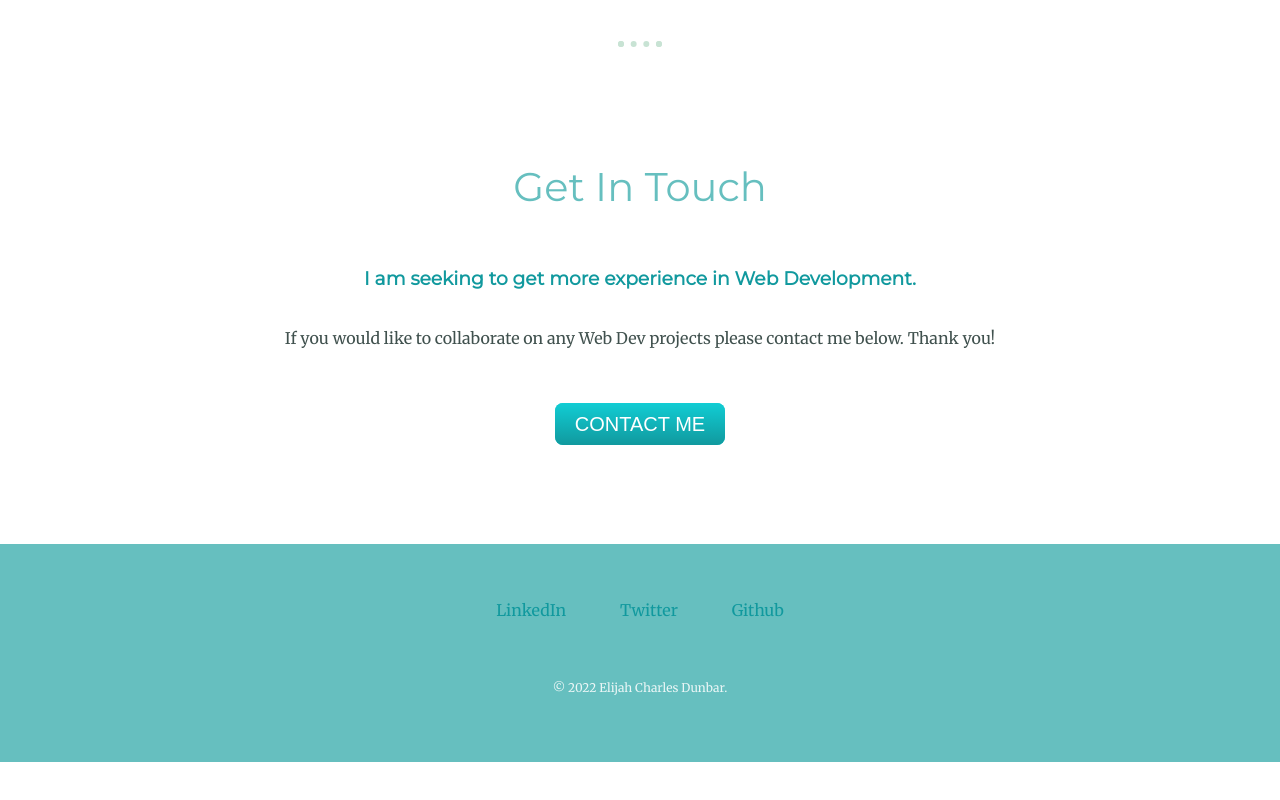
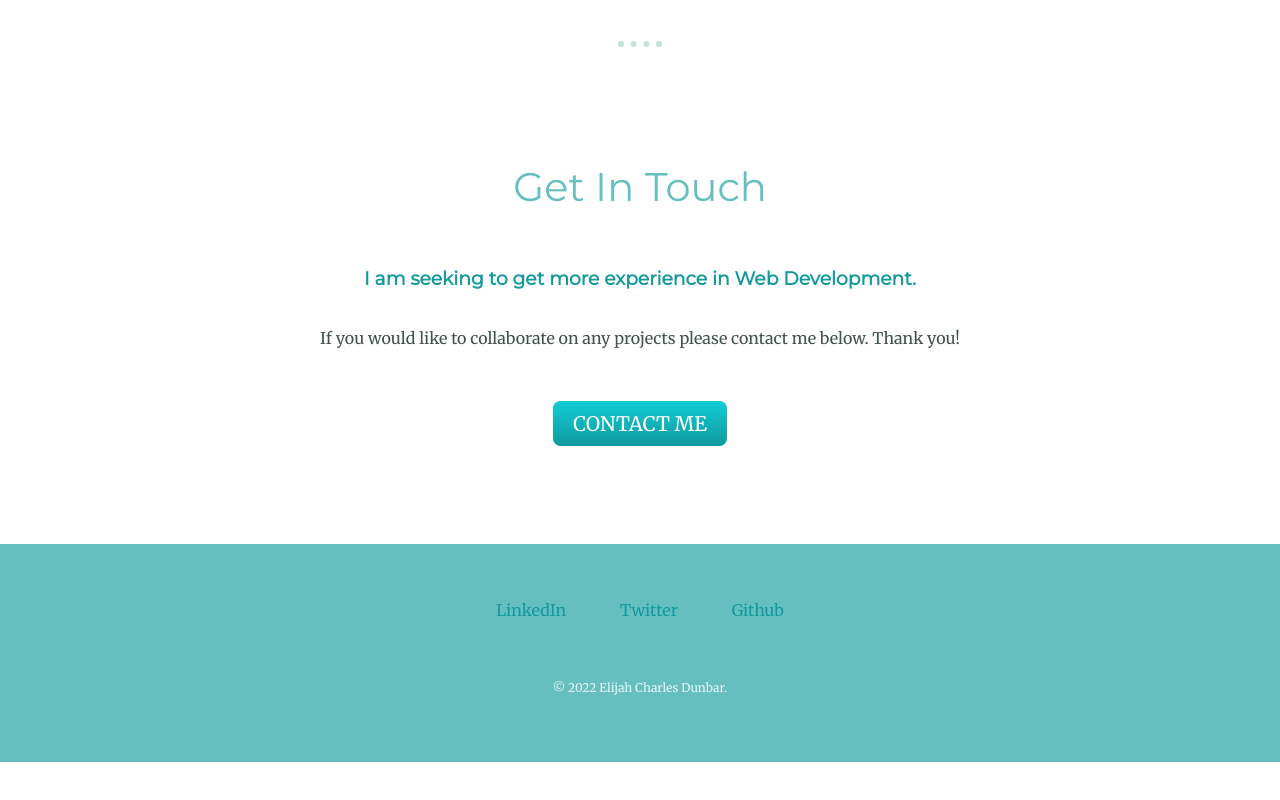
Before and after one commit to elijahdunbar/css-personal-site, a plain HTML site: page index.html in a window 1280 px wide. Shown: the part 2545-3345 px from the top of the page. Before the commit the page ends 3307 px from the top, so only its background shows below. Drawn offline with Linux system fonts and the light colour scheme.

Commit message:
Add files via upload
More index and css updates.

```diff
--- a/css/styles.css
+++ b/css/styles.css
@@ -37,6 +37,10 @@ hr {
   background-color: #EAF6F6;
   position: relative;
   padding-top: 100px;
+}
+
+.middle-container {
+  margin: 100px 0;
 }
 
 .bottom-container {
@@ -118,7 +122,7 @@ hr {
   -webkit-border-radius: 8;
   -moz-border-radius: 8;
   border-radius: 8px;
-  font-family: Arial;
+  font-family: 'Merriweather', serif;
   color: #ffffff;
   font-size: 20px;
   padding: 10px 20px 10px 20px;
@@ -136,5 +140,6 @@ hr {
 }
 
 .contact-paragraph {
-  margin: 25px 0 50px;
+  width: 50%;
+  margin: 25px auto 50px;
 }
--- a/index.html
+++ b/index.html
@@ -47,7 +47,7 @@
     <div class="contact-me">
       <h2>Get In Touch</h2>
       <h3>I am seeking to get more experience in Web Development.</h3>
-      <p class="contact-paragraph">If you would like to collaborate on any Web Dev projects please contact me below. Thank you!</p>
+      <p class="contact-paragraph">If you would like to collaborate on any projects please contact me below. Thank you!</p>
       <a class="btn" href="mailto:eli.dunbar18@gmail.com">CONTACT ME</a>
     </div>
 
```
